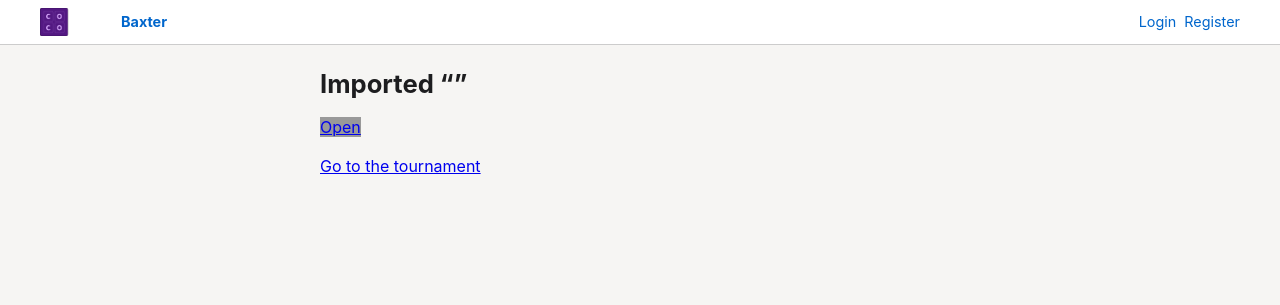
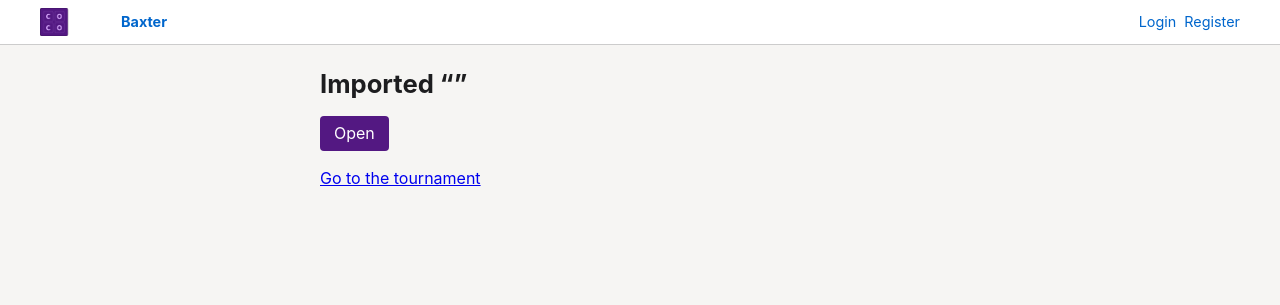
Before and after one commit to cocoscrabble/baxter, a Django app: template tournaments/templates/tournaments/whatif_import_summary.html in a window 1280 px wide. Shown: the top 305 px of the page. Run offline with Django 5.2, Linux system fonts and the light colour scheme; the template is opened without the code that fills it, so the values that code supplies are empty.

Commit message:
ui: status colours meet WCAG AA, and stop styling usable buttons grey
Two long-standing UI defects, both surfaced while auditing the new playoff
pages but neither caused by them.

Contrast: five of the six status colours failed WCAG AA. They are used in two
directions — as text on their own -light background (badges, resting round
tabs) and as a background under white text (active round tab) — and both
failed, the active tab worst of all (white on --color-future was 2.56:1).
Darkening only the foreground token fixes both at once; the -light backgrounds
are untouched, so the hues are unchanged, scaled toward black by the least
amount that reaches 4.5:1 (9-32%).

  finished     3.79 -> 4.54 badge, 4.37 -> 5.24 active tab
  in-progress  2.64 -> 4.53          2.85 -> 4.90
  published    3.09 -> 4.57          3.45 -> 5.11
  pairable     3.89 -> 4.58          4.30 -> 5.07
  future       2.30 -> 4.60          2.56 -> 5.11

Lighthouse accessibility on the pairings tab and the playoff pages goes to 100.

Grey buttons: .btn-save is the unsaved-changes indicator — grey while pristine,
red once a field differs — and only dirty_forms.js (inside a <form>) and
table_helpers.js (editgrids) ever set .is-dirty. Three buttons carried
.btn-save outside both, so nothing could ever recolour them and they sat grey
while being perfectly usable: Explore's 'Pair', the what-if import summary's
call-to-action link, and Round Pairings' Save (whose dirty tracking was
intended but never wired up). Each now takes the style its role calls for.

Co-Authored-By: Claude Opus 5 <noreply@anthropic.com>

```diff
--- a/static/css/style.css
+++ b/static/css/style.css
@@ -23,15 +23,20 @@
     --color-deleted-bg: #fdecea;
 
     /* Round status colors */
-    --color-finished: #607d8b;
+    /* Status colours. Each is used as text on its own -light background
+       (badges, resting round tabs) and as a background under white text
+       (active round tab), so both directions have to clear WCAG AA 4.5:1.
+       These are the original hues scaled toward black by the least amount
+       that gets there — verified with Lighthouse, don't lighten them back. */
+    --color-finished: #56707d;
     --color-finished-light: #eceff1;
-    --color-in-progress: #e67e22;
+    --color-in-progress: #aa5d19;
     --color-in-progress-light: #fef5e7;
-    --color-pairable: #2980b9;
+    --color-pairable: #2574a8;
     --color-pairable-light: #ebf5fb;
-    --color-published: #1e9e57;
+    --color-published: #187e46;
     --color-published-light: #e6f6ee;
-    --color-future: #95a5a6;
+    --color-future: #657071;
     --color-future-light: #f2f3f4;
 
     /* Surfaces */
--- a/tournaments/templates/tournaments/division_explore.html
+++ b/tournaments/templates/tournaments/division_explore.html
@@ -24,7 +24,7 @@ standings. Nothing is saved.</p>
             {% for b in based_on_choices %}<option value="{{ b }}"{% if b == based_on %} selected{% endif %}>{% if b == 0 %}seedings{% else %}round {{ b }}{% endif %}</option>{% endfor %}
         </select>
     </label>
-    <button type="button" class="btn-save"
+    <button type="button"
         data-on:click="@get('{% url 'division_explore' division.tournament.slug division.slug %}?round=' + $exRound + '&strategy=' + $exStrategy + '&based_on=' + $exBasedOn + '&seed=' + $exSeed)">Pair</button>
     <button type="button" class="btn-secondary"
         data-show="$exStrategy == 'Random' || $exStrategy == 'RandomNoRepeats' || $exStrategy == 'SwissPlusRandom'"
--- a/tournaments/templates/tournaments/division_round_pairings_edit.html
+++ b/tournaments/templates/tournaments/division_round_pairings_edit.html
@@ -41,7 +41,7 @@
         <h2>Pairing Strategy Specification</h2>
         <div class="table-toolbar">
             <button id="add-block-btn" type="button">Add Block</button>
-            <button id="rp-save-btn" type="button" class="btn-save">Save</button>
+            <button id="rp-save-btn" type="button">Save</button>
             <span id="rp-save-status"></span>
         </div>
         <div id="pairing-blocks-table"></div>
--- a/tournaments/templates/tournaments/whatif_import_summary.html
+++ b/tournaments/templates/tournaments/whatif_import_summary.html
@@ -8,7 +8,7 @@
 <h1>Imported “{{ tournament.name }}”</h1>
 
 <p>
-    <a class="btn-save" href="{% url 'division_pair_rounds' division.tournament.slug division.slug %}">
+    <a class="btn-primary" href="{% url 'division_pair_rounds' division.tournament.slug division.slug %}">
         Open {{ division.name }}
     </a>
 </p>
```
